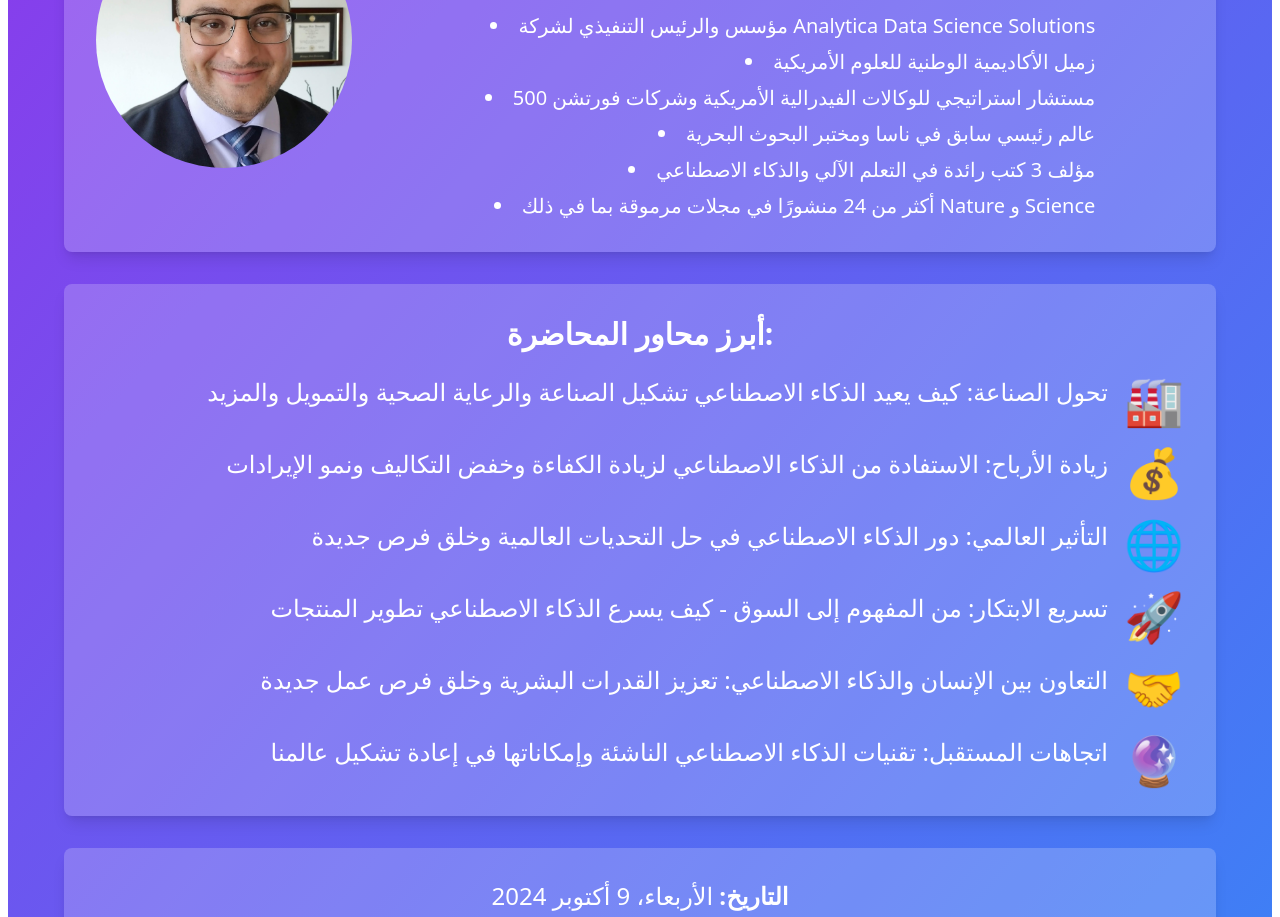
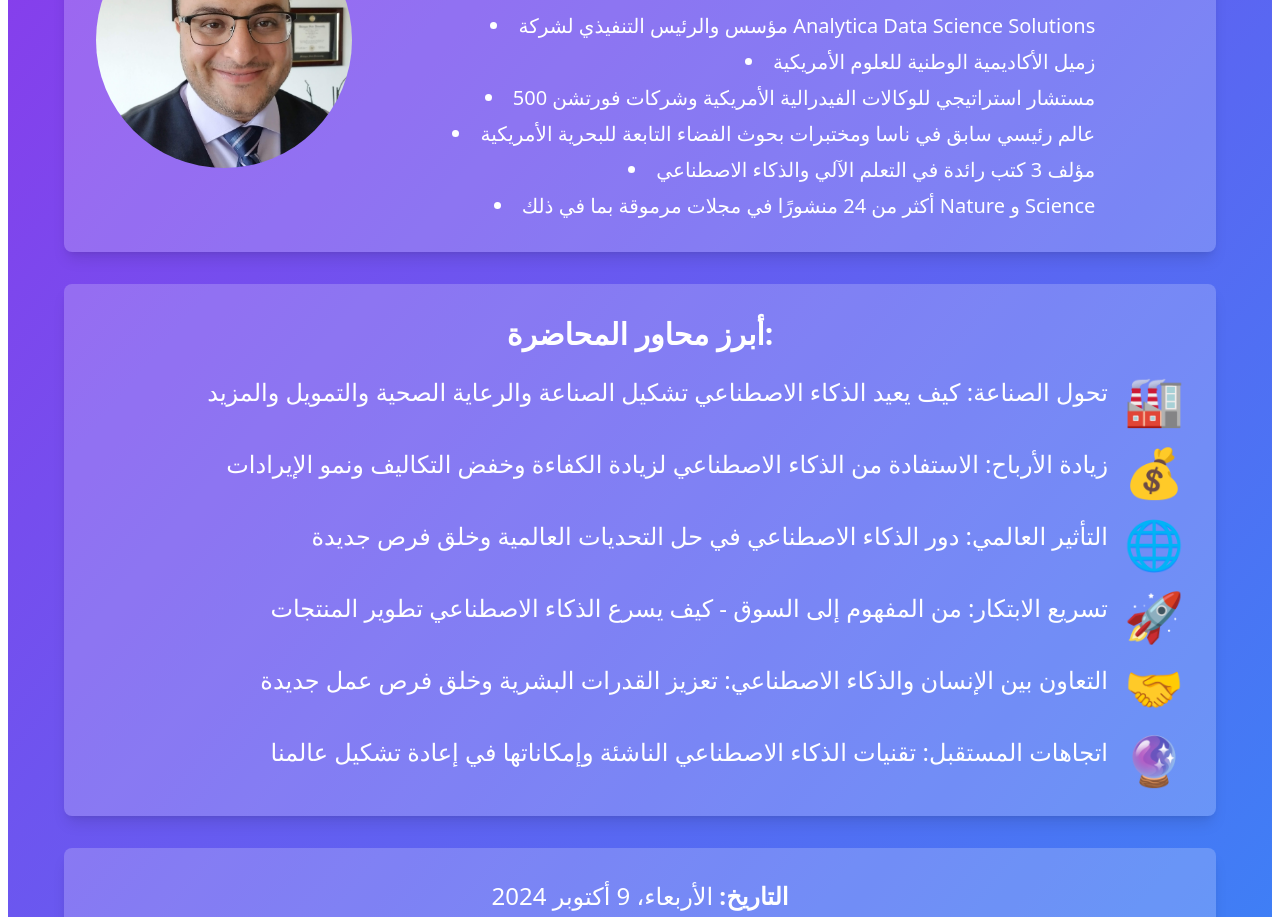
Before and after one commit to aousabdo/ai-lecture-ad, a React (Create React App) app: page / in a window 1280 px wide. Shown: the part 2080-2997 px from the top of the page. Built offline with nearby package versions, Linux system fonts and the light colour scheme.

Commit message:
fixed arabic words

```diff
--- a/src/App.js
+++ b/src/App.js
@@ -86,7 +86,7 @@ const AILectureAd = () => {
         "مؤسس والرئيس التنفيذي لشركة Analytica Data Science Solutions",
         "زميل الأكاديمية الوطنية للعلوم الأمريكية",
         "مستشار استراتيجي للوكالات الفيدرالية الأمريكية وشركات فورتشن 500",
-        "عالم رئيسي سابق في ناسا ومختبر البحوث البحرية",
+        "عالم رئيسي سابق في ناسا ومختبرات بحوث الفضاء التابعة للبحرية الأمريكية",
         "مؤلف 3 كتب رائدة في التعلم الآلي والذكاء الاصطناعي",
         "أكثر من 24 منشورًا في مجلات مرموقة بما في ذلك Nature و Science"
       ],
```
